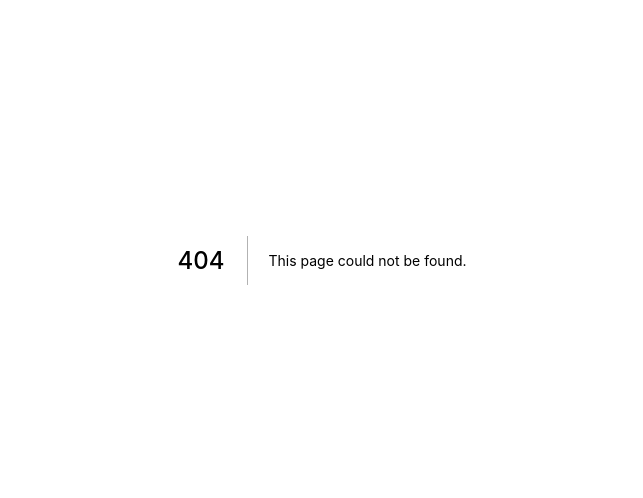
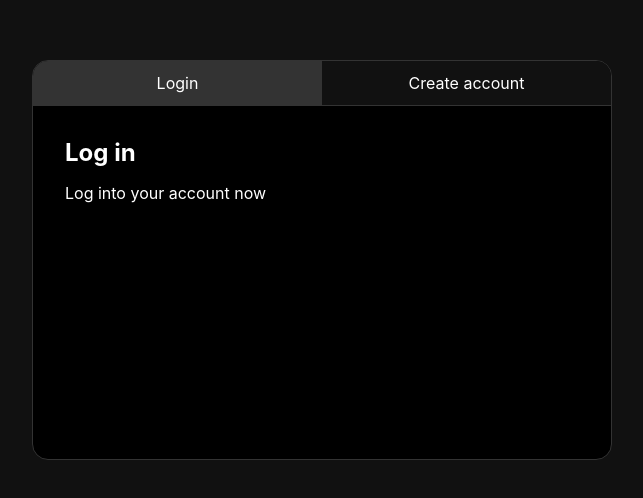
Before and after one commit to ssheth7/SpanishLearningGame, a Next.js app in the folder client/: page /auth/login in a window 1280 px wide. Before the commit this address had no page. Shown: the part 140-638 px from the top of the page, without its empty margins (318-961 px from the left). Built offline with nearby package versions, Linux system fonts and the light colour scheme.

Commit message:
create login stub

```diff
--- /dev/null
+++ b/client/components/auth/TextBox.js
@@ -0,0 +1,3 @@
+import styles from './TextBox.module.css'
+
+export default function TextBox({}) {}
--- /dev/null
+++ b/client/components/layout/AuthLayout.js
@@ -0,0 +1,32 @@
+import styles from "./AuthLayout.module.css"
+import Link from "next/link"
+
+const tabs = {
+  login: {
+    to: "/auth/login",
+    label: "Login",
+  },
+  signup: {
+    to: "/auth/signup",
+    label: "Create account",
+  },
+}
+
+export default function AuthLayout({ children, activeTab = "login" }) {
+  return (
+    <>
+      <div className={styles.container}>
+        <div className={styles.centerComponent}>
+          <div className={styles.tabBar}>
+            {Object.keys(tabs).map((tab) => (
+              <Link key={tab} href={tabs[tab].to} passHref>
+                <a className={`${styles.tab} ${tab === activeTab ? styles.active : ""}`}>{tabs[tab].label}</a>
+              </Link>
+            ))}
+          </div>
+          <div className={styles.centerInner}>{children}</div>
+        </div>
+      </div>
+    </>
+  )
+}
--- /dev/null
+++ b/client/components/layout/AuthLayout.module.css
@@ -0,0 +1,57 @@
+.container {
+  background-color: #111;
+  height: 100%;
+  width: 100%;
+  position: absolute;
+}
+
+.centerComponent {
+  position: absolute;
+  top: 50%;
+  left: 50%;
+  transform: translate(-50%, -50%);
+  border: 1px solid #333;
+  min-width: 580px;
+  min-height: 400px;
+  border-radius: 16px;
+  color: white;
+  background-color: black;
+  display: flex;
+  flex-direction: column;
+  overflow: hidden;
+}
+
+.centerInner {
+  padding: 32px;
+}
+
+.tabBar {
+  display: flex;
+  flex-direction: row;
+  position:relative;
+}
+.tab {
+  flex: 1;
+  background-color: #111;
+  /* min-height: 40px; */
+  border-bottom: 1px solid #333;
+  text-align: center;
+  padding-top: 12px;
+  padding-bottom: 12px;
+}
+.tab.active {
+    background-color: #333;
+}
+
+.tab:hover {
+    cursor: pointer;
+    /* background-color: #333; */
+}
+.tab:first-of-type {
+  /* border-radius: 24px 0px 0px 0px; */
+  /* border: 1px solid #333; */
+}
+
+.tab:last-of-type {
+  /* border-radius: 0px 24px 0px 0px; */
+}
--- a/client/pages/_app.js
+++ b/client/pages/_app.js
@@ -1,4 +1,4 @@
-import '../styles/globals.css'
+import "../styles/globals.css"
 
 function MyApp({ Component, pageProps }) {
   return <Component {...pageProps} />
--- /dev/null
+++ b/client/pages/auth/login.js
@@ -0,0 +1,10 @@
+import AuthLayout from "../../components/layout/AuthLayout"
+
+export default function LoginPage() {
+  return (
+    <AuthLayout activeTab="login">
+        <h2>Log in</h2>
+        <p>Log into your account now</p>
+    </AuthLayout>
+  )
+}
--- a/client/styles/globals.css
+++ b/client/styles/globals.css
@@ -2,8 +2,8 @@ html,
 body {
   padding: 0;
   margin: 0;
-  font-family: -apple-system, BlinkMacSystemFont, Segoe UI, Roboto, Oxygen,
-    Ubuntu, Cantarell, Fira Sans, Droid Sans, Helvetica Neue, sans-serif;
+  font-family: -apple-system, BlinkMacSystemFont, Segoe UI, Roboto, Oxygen, Ubuntu, Cantarell, Fira Sans, Droid Sans,
+    Helvetica Neue, sans-serif;
 }
 
 a {
@@ -14,3 +14,11 @@ a {
 * {
   box-sizing: border-box;
 }
+
+h1,
+h2,
+h3,
+h4 {
+  margin-top: 0;
+  margin-bottom: 0;
+}
```
Also changed, not shown: client/pages/auth/signup.js (added, +10 -0 lines), client/components/auth/TextBox.module.css (added), 1 other file (tests, documents, lock files or other folders).
